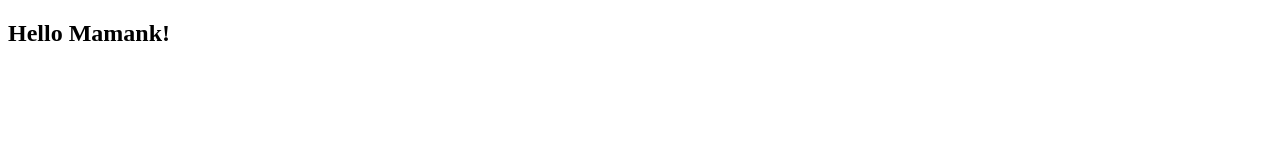
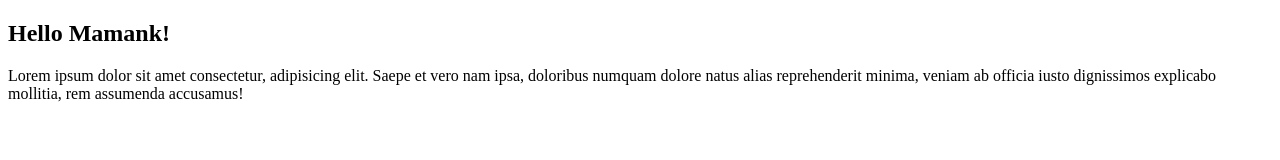
Before and after one commit to ahmadjibal1/tes-remote, a plain HTML site: page index.html in a window 1280 px wide. Drawn offline with Linux system fonts and the light colour scheme.

Commit message:
menambah paragraf

```diff
--- a/index.html
+++ b/index.html
@@ -8,5 +8,6 @@
   </head>
   <body>
     <h2>Hello Mamank!</h2>
+    <p>Lorem ipsum dolor sit amet consectetur, adipisicing elit. Saepe et vero nam ipsa, doloribus numquam dolore natus alias reprehenderit minima, veniam ab officia iusto dignissimos explicabo mollitia, rem assumenda accusamus!</p>
   </body>
 </html>
```
